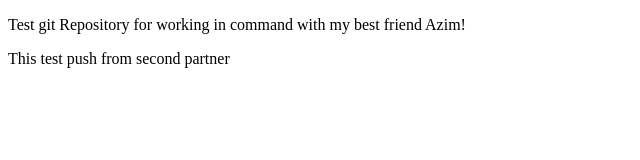
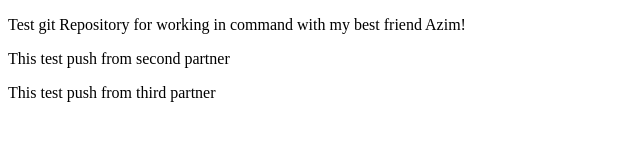
Before and after one commit to akbrzda/test-git, a plain HTML site: page index.html in a window 1280 px wide. Shown: the whole page, without its empty margins (0-640 px from the left). Drawn offline with Linux system fonts and the light colour scheme.

Commit message:
Commit by third partner

```diff
--- a/index.html
+++ b/index.html
@@ -11,6 +11,7 @@
 <body>
     <p>Test git Repository for working in command with my best friend Azim!</p>
     <p>This test push from second partner</p>
+    <p>This test push from third partner</p>
 </body>
 
 </html>
```
